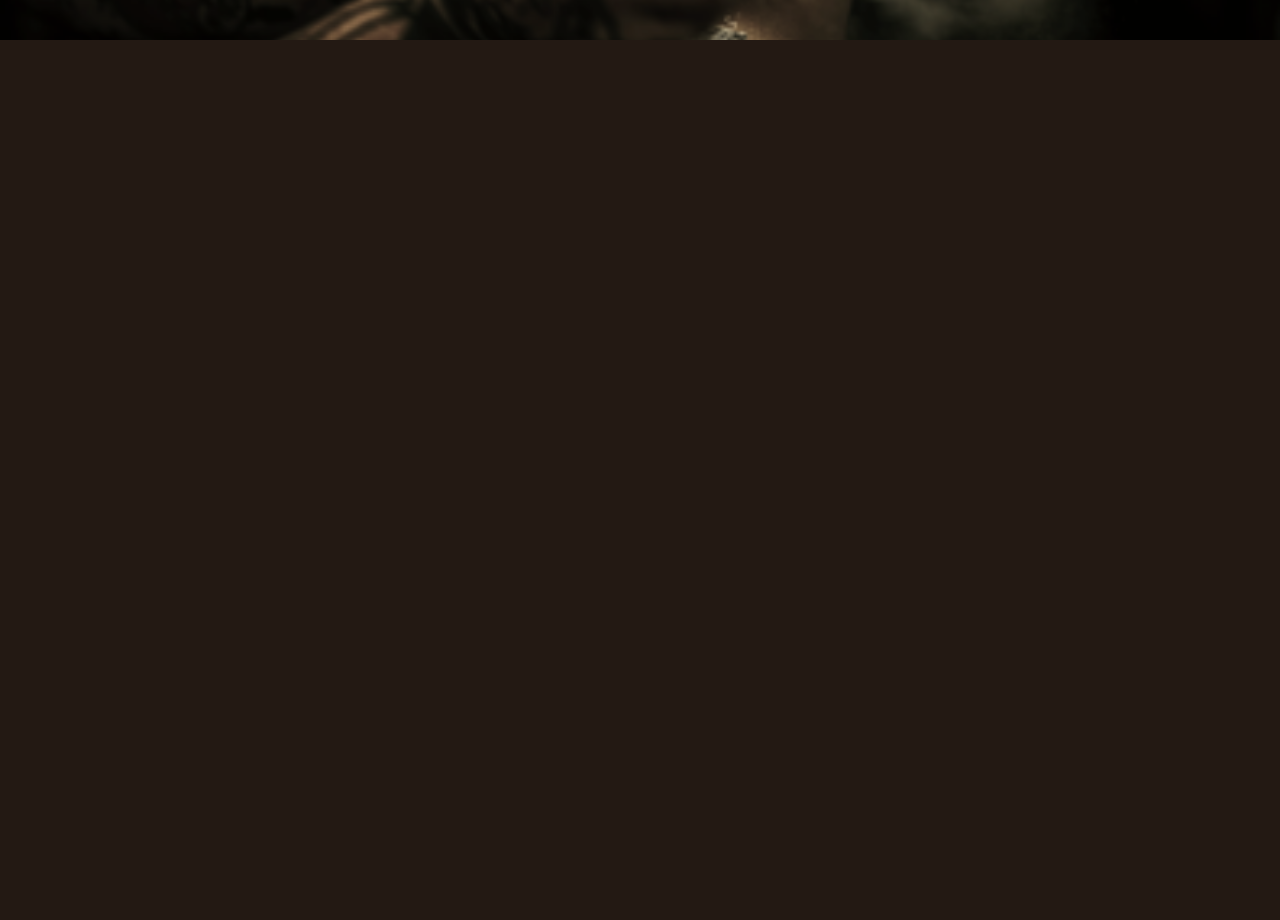
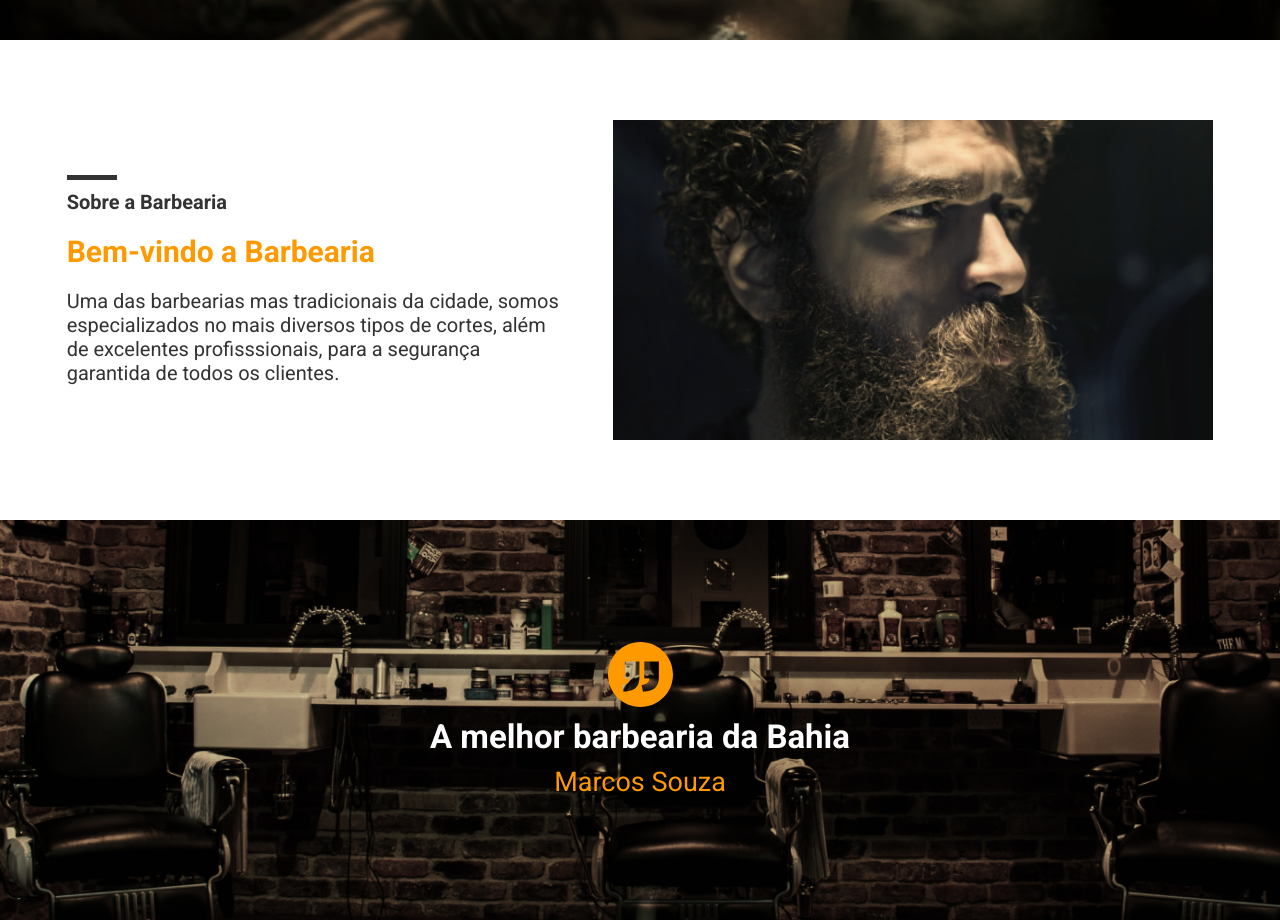
Before and after one commit to rayaneacacio/Freddy-Barber, a React (Vite) app: page / in a window 1280 px wide. Shown: the part 640-1560 px from the top of the page. Before the commit the page ends 800 px from the top, so only its background shows below. Built offline with nearby package versions, Linux system fonts and the light colour scheme.

Commit message:
criacao da page sobre e barbearia

```diff
--- a/src/main.tsx
+++ b/src/main.tsx
@@ -4,12 +4,16 @@ import { ThemeProvider } from 'styled-components';
 import theme from './styles/theme';
 import GlobalStyles from './styles/global';
 import { Home } from './pages/Home';
+import { Sobre } from './pages/Sobre';
+import { Barbearia } from './pages/Barbearia';
 
 ReactDOM.createRoot(document.getElementById('root')!).render(
   <React.StrictMode>
     <ThemeProvider theme={ theme }>
       <GlobalStyles />
       <Home />
+      <Sobre />
+      <Barbearia />
     </ThemeProvider>
   </React.StrictMode>,
 )
--- /dev/null
+++ b/src/pages/Barbearia/index.tsx
@@ -0,0 +1,13 @@
+import { ReactElement } from "react";
+import { Container } from "./style";
+import { AspasSvg } from "../../assets/svgs/aspas";
+
+export function Barbearia(): ReactElement {
+  return (
+    <Container>
+      <AspasSvg />
+      <h1>A melhor barbearia da Bahia</h1>
+      <h2>Marcos Souza</h2>
+    </Container>
+  )
+}
--- /dev/null
+++ b/src/pages/Barbearia/style.ts
@@ -0,0 +1,42 @@
+import styled from "styled-components";
+import backgroundImgPng from "../../assets/imgs/backgroundImg2.png";
+
+export const Container = styled.div`
+  background: url(${ backgroundImgPng }) no-repeat center center;
+  background-size: cover;
+  width: 100vw;
+  height: 13.6rem;
+  display: flex;
+  flex-direction: column;
+  align-items: center;
+  justify-content: center;
+  gap: 1rem;
+  padding: 1rem 2rem;
+
+  h1 {
+    font-size: 2rem;
+    font-weight: bold;
+  }
+
+  h2 {
+    font-size: 1.7rem;
+    font-weight: 300;
+  }
+
+  @media(min-width: 1000px) {
+    height: 50vh;
+
+    h1 {
+      font-size: 3.3rem;
+    }
+
+    h2 {
+      font-size: 2.7rem;
+    }
+
+    svg {
+      width: 6.5rem;
+      height: 6.5rem;
+    }
+  }
+`;
--- a/src/pages/Home/index.tsx
+++ b/src/pages/Home/index.tsx
@@ -14,7 +14,7 @@ export function Home(): ReactElement {
       <main>
         <h1>Barbearia do Fred</h1>
         <p>Venha agendar seu corte com quem entende do assunto, veja os horarios disponiveis no nosso site.</p>
-        <button>AGENDE SEU CORTE</button>
+        <button>ENTRE EM CONTATO</button>
         <Contact />
       </main>
     </Container>
--- /dev/null
+++ b/src/pages/Sobre/index.tsx
@@ -0,0 +1,18 @@
+import { ReactElement } from "react";
+import { Container, Image } from "./style";
+
+export function Sobre(): ReactElement {
+  return (
+    <Container>
+      <div>
+        <div className="row"></div>
+        <p>Sobre a Barbearia</p>
+        <h2>Bem-vindo a Barbearia</h2>
+        <p>Uma das barbearias mas tradicionais da cidade, somos especializados no mais diversos tipos de cortes, além de
+        excelentes profisssionais, para a segurança garantida de todos os clientes.</p>
+      </div>
+
+      <Image />
+    </Container>
+  )
+}
--- /dev/null
+++ b/src/pages/Sobre/style.ts
@@ -0,0 +1,50 @@
+import styled from "styled-components";
+import imgPng from "../../assets/imgs/imgpag2.png";
+
+export const Container = styled.div`
+  background-color: ${({ theme }) => theme.COLORS.WHITE};
+  width: 100vw;
+  padding: 3rem 2rem;
+
+  .row {
+    background-color: ${({ theme }) => theme.COLORS.GRAY};
+    width: 5rem;
+    height: 5px;
+    margin-bottom: 1rem;
+  }
+
+  p:first-of-type {
+    font-weight: 600;
+  }
+
+  p {
+    width: 30rem;
+  }
+
+  h2 {
+    margin: 2rem 0;
+  }
+
+  @media(min-width: 1000px) {
+    height: 60vh;
+    display: flex;
+    align-items: center;
+    justify-content: space-evenly;
+
+    p {
+      width: 50rem;
+    }
+  }
+`;
+
+export const Image = styled.div`
+  display: none;
+
+  @media(min-width: 1000px) {
+    display: block;
+    background: url(${ imgPng }) no-repeat center center;
+    background-size: cover;
+    width: 60rem;
+    height: 32rem;
+  }
+`;
--- a/src/styles/global.ts
+++ b/src/styles/global.ts
@@ -61,6 +61,10 @@ export default createGlobalStyle`
       font-size: 4.1rem;
     }
 
+    h2 {
+      font-size: 3rem;
+    }
+
     button {
       font-size: 1.8rem;
     }
```
